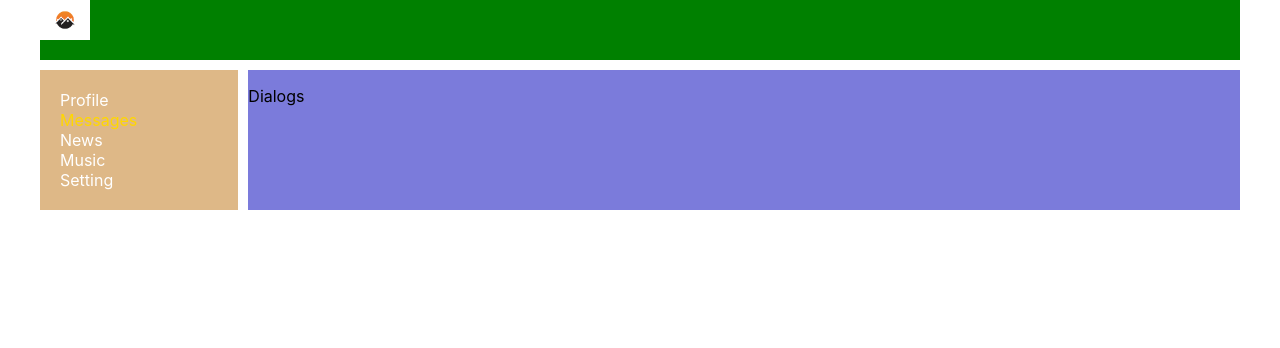
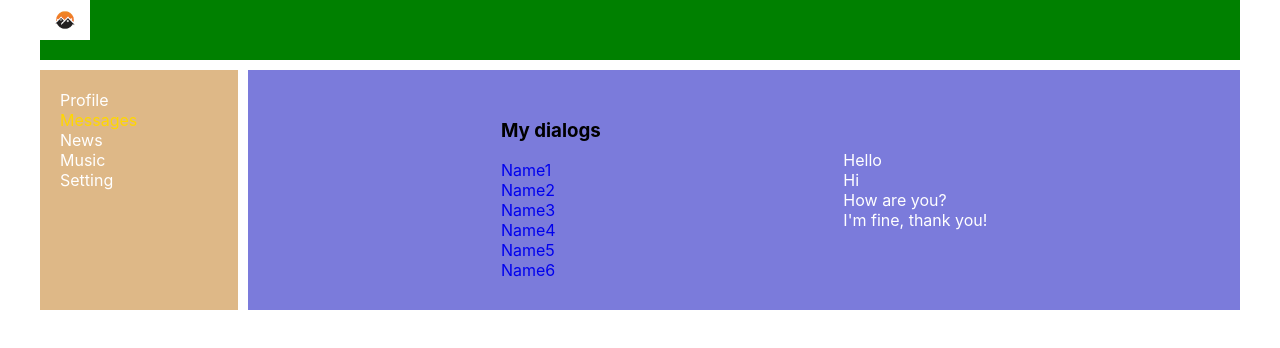
Before and after one commit to kiryl-ramanouski/react-practice, a React (Create React App) app in the folder 01-proj/r-app/: page /dialogs in a window 1280 px wide. Shown: the top 348 px of the page. Built offline with nearby package versions, Linux system fonts and the light colour scheme.

Commit message:
feat: add the Dialogs page and three new components - DialogItem, Message, ProfileItem.

```diff
--- /dev/null
+++ b/01-proj/r-app/src/components/Dialogs/DialogItem/DialogItem.jsx
@@ -0,0 +1,14 @@
+import css from "./DialogItem.module.css"
+import {NavLink} from "react-router-dom";
+
+const DialogItem = (props) => {
+    const path = `/dialogs/${props.id}`;
+
+    return (
+        <div className={css.dialogItem}>
+            <NavLink to={path}>{props.name}</NavLink>
+        </div>
+    );
+}
+
+export default DialogItem;
--- /dev/null
+++ b/01-proj/r-app/src/components/Dialogs/DialogItem/DialogItem.module.css
@@ -0,0 +1,3 @@
+.dialogItem {
+    color: white;
+}
--- a/01-proj/r-app/src/components/Dialogs/Dialogs.jsx
+++ b/01-proj/r-app/src/components/Dialogs/Dialogs.jsx
@@ -1,9 +1,25 @@
 import css from "./Dialogs.module.css"
+import DialogItem from "./DialogItem/DialogItem";
+import Message from "./Message/Message";
 
 const Dialogs = () => {
     return (
-        <div>
-            <p>Dialogs</p>
+        <div className={css.dialogsBlock}>
+            <div className={css.dialogsItems}>
+                <h3>My dialogs</h3>
+                <DialogItem id="1" name="Name1"/>
+                <DialogItem id="2" name="Name2"/>
+                <DialogItem id="3" name="Name3"/>
+                <DialogItem id="4" name="Name4"/>
+                <DialogItem id="5" name="Name5"/>
+                <DialogItem id="6" name="Name6"/>
+            </div>
+            <div className={css.messages}>
+                <Message message="Hello"/>
+                <Message message="Hi"/>
+                <Message message="How are you?"/>
+                <Message message="I'm fine, thank you!"/>
+            </div>
         </div>
     );
 }
--- a/01-proj/r-app/src/components/Dialogs/Dialogs.module.css
+++ b/01-proj/r-app/src/components/Dialogs/Dialogs.module.css
@@ -0,0 +1,19 @@
+.dialogsBlock {
+    padding: 20px;
+    display: flex;
+    flex-flow: row wrap;
+    justify-content: space-evenly;
+    align-items: center;
+}
+
+.dialogsItems {
+    display: flex;
+    flex-flow: column nowrap;
+    padding: 10px;
+}
+
+.messages {
+    display: flex;
+    flex-flow: column nowrap;
+    padding: 10px;
+}
--- /dev/null
+++ b/01-proj/r-app/src/components/Dialogs/Message/Message.jsx
@@ -0,0 +1,11 @@
+import css from "./Message.module.css"
+
+const Message = (props) => {
+    return (
+        <div>
+            <p className={css.message}>{props.message}</p>
+        </div>
+    );
+}
+
+export default Message;
--- /dev/null
+++ b/01-proj/r-app/src/components/Dialogs/Message/Message.module.css
@@ -0,0 +1,4 @@
+.message {
+    color: white;
+    margin: 0;
+}
--- a/01-proj/r-app/src/components/Profile/MyPosts/MyPosts.jsx
+++ b/01-proj/r-app/src/components/Profile/MyPosts/MyPosts.jsx
@@ -3,11 +3,14 @@ import Post from "./Post/Post";
 
 const MyPosts = () => {
     return (
+        <div className={css.postsBlock}>
+            <h3>My Posts</h3>
             <div>
-      <h3>My Posts</h3>
                 <textarea name="" id="" cols="30" rows="5"></textarea>
+            </div>
+            <div>
                 <button>Add post</button>
-
+            </div>
             <div className={css.posts}>
                 <Post message="Hello, how are you?" likes="10"/>
                 <Post message="It's my second post" likes="20"/>
--- a/01-proj/r-app/src/components/Profile/MyPosts/MyPosts.module.css
+++ b/01-proj/r-app/src/components/Profile/MyPosts/MyPosts.module.css
@@ -1,4 +1,9 @@
+.postsBlock {
+    padding: 10px;
+}
+
 .posts {
     display: flex;
     flex-flow: column nowrap;
+    margin-top: 10px;
 }
--- a/01-proj/r-app/src/components/Profile/Profile.jsx
+++ b/01-proj/r-app/src/components/Profile/Profile.jsx
@@ -1,18 +1,14 @@
 import css from "./Profile.module.css"
 import MyPosts from './MyPosts/MyPosts';
+import ProfileInfo from "./ProfileInfo/ProfileInfo";
 
 const Profile = () => {
-  return (
-    <main>
-      <div>
-        <img src="master.jpeg" alt="master" />
-      </div>
-      <div>
-        Avatar + description
-      </div>
-      <MyPosts />
-    </main>
-  );
+    return (
+        <main className={css.profile}>
+            <ProfileInfo/>
+            <MyPosts/>
+        </main>
+    );
 }
 
 export default Profile;
--- /dev/null
+++ b/01-proj/r-app/src/components/Profile/ProfileInfo/ProfileInfo.jsx
@@ -0,0 +1,16 @@
+import css from "./ProfileInfo.module.css";
+
+const ProfileInfo = () => {
+    return (
+        <div>
+            <div>
+                <img src="master.jpeg" alt="master" />
+            </div>
+            <div className={css.descriptionBlock}>
+                Avatar + description
+            </div>
+        </div>
+    );
+}
+
+export default ProfileInfo;
--- /dev/null
+++ b/01-proj/r-app/src/components/Profile/ProfileInfo/ProfileInfo.module.css
@@ -0,0 +1,3 @@
+.descriptionBlock {
+    padding: 10px;
+}
```
Lines whose indentation alone changed are shown as unchanged.
